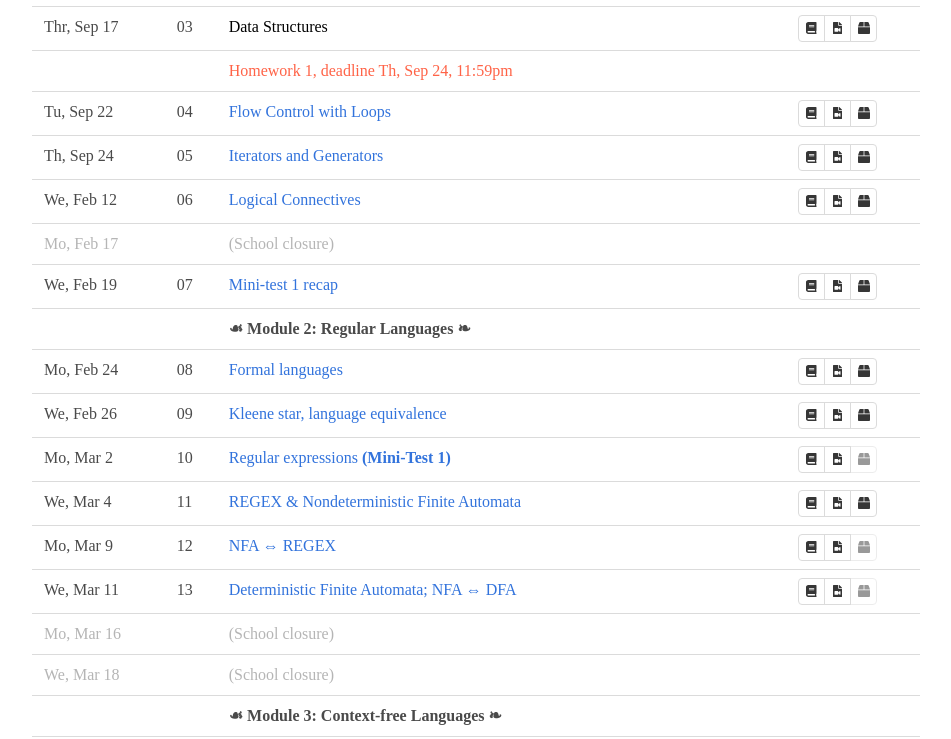
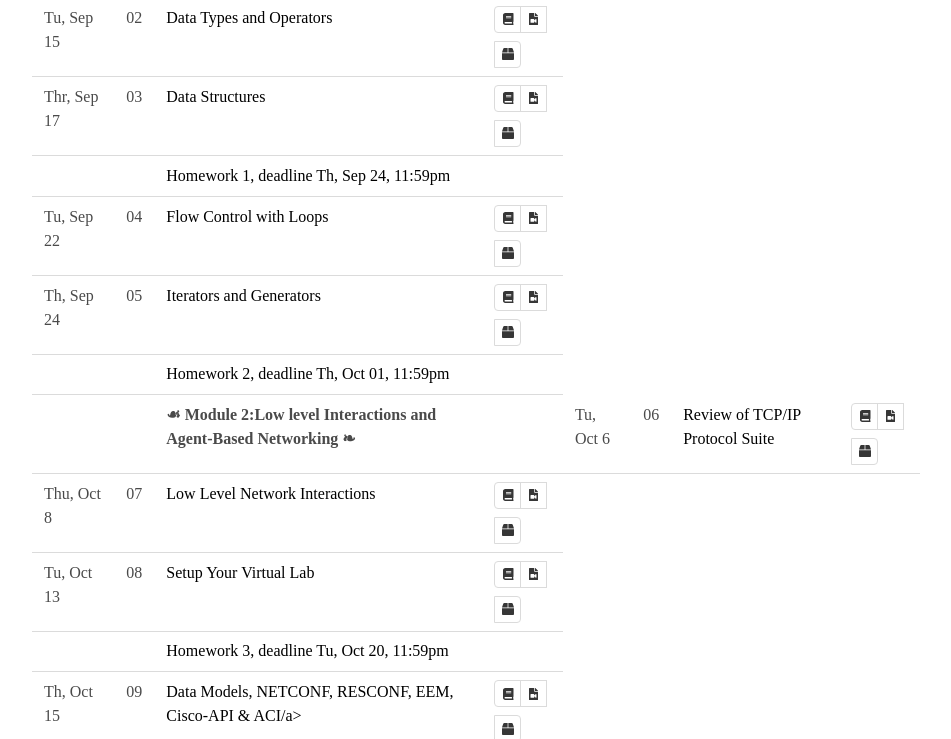
Before and after one commit to NamSonNguyen/CNIT-381, a plain HTML site: page index.html in a window 1280 px wide. Shown: the part 1233-1972 px from the top of the page, without its empty margins (164-1115 px from the left). Drawn offline with Linux system fonts and the light colour scheme; a web font is replaced by a local one.

Commit message:
Update index.html

```diff
--- a/index.html
+++ b/index.html
@@ -114,7 +114,7 @@
   <td>01</td>
   <td>
 
-    <a style="color:DodgerBlue;">Course overview; Python Intro</a>
+    <a style="color:Black;">Course overview; Python Intro</a>
 
   </td>
   <td>
@@ -138,7 +138,7 @@
   <td>02</td>
   <td>
 
-    <a>Data Types and Operators</a>
+    <a style="color:Black;">Data Types and Operators</a>
 
   </td>
   <td>
@@ -182,7 +182,7 @@
   <td></td>
   <td>
 
-    <a style="color:Tomato;">Homework 1, deadline Th, Sep 24, 11:59pm</a>
+    <a style="color:Black;">Homework 1, deadline Th, Sep 24, 11:59pm</a>
 
   </td>
   <td>
@@ -201,7 +201,7 @@
   <td>04</td>
   <td>
 
-    <a>Flow Control with Loops</a>
+    <a style="color:Black;">Flow Control with Loops</a>
 
   </td>
   <td>
@@ -225,7 +225,7 @@
   <td>05</td>
   <td>
 
-    <a>Iterators and Generators</a>
+    <a style="color:Black;">Iterators and Generators</a>
 
   </td>
   <td>
@@ -242,54 +242,58 @@
 
 <tr>
 
-
-
-
-  <td>We, Feb 12</td>
-  <td>06</td>
+  <tr>
+  <td></td>
+  <td></td>
   <td>
 
-    <a href="lecture06.html">Logical Connectives</a>
+    <a style="color:Black;">Homework 2, deadline Th, Oct 01, 11:59pm</a>
 
   </td>
   <td>
-
-
-
-      <span class="buttons has-addons"><a class="button" title="Download lecture slides" href="lecture06.pdf"><span class="icon is-small"><i class="fas fa-book"></i></span></a><a class="button" title="Video recording" href="https://echo360.org/media/0cc14e1a-7f61-4a18-9cf0-2e694000bfa0/public"><span class="icon is-small"><i class="fas fa-file-video"></i></span></a><a class="button" title="Class exercises" href="lecture06.v"><span class="icon is-small"><i class="fas fa-box"></i></span></a></span>
 
   </td>
 
 </tr>
 
+  <td></td>
+  <td></td>
+  <td><b>☙ Module 2:Low level Interactions and Agent-Based Networking ❧</b></td>
+  <td></td>
 
 
-<tr>
+  <td>Tu, Oct 6</td>
+  <td>06</td>
+  <td>
+
+    <a style="color:Black;">Review of TCP/IP Protocol Suite</a>
+
+  </td>
+  <td>
+      <span class="buttons has-addons"><a class="button" title="Download lecture slides" href="lecture06.pdf"><span class="icon is-small"><i class="fas fa-book"></i></span></a><a class="button" title="Video recording" href="https://echo360.org/media/0cc14e1a-7f61-4a18-9cf0-2e694000bfa0/public"><span class="icon is-small"><i class="fas fa-file-video"></i></span></a><a class="button" title="Class exercises" href="lecture06.v"><span class="icon is-small"><i class="fas fa-box"></i></span></a></span>
+  </td>
+
+</tr>
+
+<!--tr>
 
   <td class="has-text-grey-light">Mo, Feb 17</td>
   <td></td>
   <td class="has-text-grey-light">(School closure)</td>
   <td></td>
 
-</tr>
-
-
+</tr-->
 
 <tr>
 
-
-
-
-  <td>We, Feb 19</td>
+  <td>Thu, Oct 8</td>
   <td>07</td>
   <td>
 
-    <a href="lecture07.html">Mini-test 1 recap</a>
+    <a style="color:Black;">Low Level Network Interactions</a>
 
   </td>
   <td>
-
-
 
       <span class="buttons has-addons"><a class="button" title="Download lecture slides" href="lecture07.pdf"><span class="icon is-small"><i class="fas fa-book"></i></span></a><a class="button" title="Video recording" href="https://echo360.org/media/8e83d814-050b-4a8e-bdd3-99da20acbf2b/public"><span class="icon is-small"><i class="fas fa-file-video"></i></span></a><a class="button" title="Class exercises" href="lecture07.v"><span class="icon is-small"><i class="fas fa-box"></i></span></a></span>
 
@@ -297,35 +301,16 @@
 
 </tr>
 
-
-
 <tr>
 
-
-  <td></td>
-  <td></td>
-  <td><b>☙ Module 2: Regular Languages ❧</b></td>
-  <td></td>
-
-</tr>
-
-
-
-<tr>
-
-
-
-
-  <td>Mo, Feb 24</td>
+  <td>Tu, Oct 13</td>
   <td>08</td>
   <td>
 
-    <a href="lecture08.html">Formal languages</a>
+    <a style="color:Black;">Setup Your Virtual Lab</a>
 
   </td>
   <td>
-
-
 
       <span class="buttons has-addons"><a class="button" title="Download lecture slides" href="lecture08.pdf"><span class="icon is-small"><i class="fas fa-book"></i></span></a><a class="button" title="Video recording" href="https://echo360.org/media/eafbe08d-649e-4e52-bdb0-6c9b3139b4f9/public"><span class="icon is-small"><i class="fas fa-file-video"></i></span></a><a class="button" title="Class exercises" href="lecture08.v"><span class="icon is-small"><i class="fas fa-box"></i></span></a></span>
 
@@ -333,23 +318,32 @@
 
 </tr>
 
+ <tr>
 
-
-<tr>
-
-
-
-
-  <td>We, Feb 26</td>
-  <td>09</td>
+  <tr>
+  <td></td>
+  <td></td>
   <td>
 
-    <a href="lecture09.html">Kleene star, language equivalence</a>
+    <a style="color:Black;">Homework 3, deadline Tu, Oct 20, 11:59pm</a>
 
   </td>
   <td>
 
+  </td>
 
+</tr>
+
+<tr>
+
+  <td>Th, Oct 15</td>
+  <td>09</td>
+  <td>
+
+    <a style="color:Black;">Data Models, NETCONF, RESCONF, EEM, Cisco-API & ACI/a>
+
+  </td>
+  <td>
 
       <span class="buttons has-addons"><a class="button" title="Download lecture slides" href="lecture09.pdf"><span class="icon is-small"><i class="fas fa-book"></i></span></a><a class="button" title="Video recording" href="https://echo360.org/media/561be86a-fd93-4308-a959-fbe3c2cf8c90/public"><span class="icon is-small"><i class="fas fa-file-video"></i></span></a><a class="button" title="Class exercises" href="lecture09.v"><span class="icon is-small"><i class="fas fa-box"></i></span></a></span>
 
@@ -357,23 +351,16 @@
 
 </tr>
 
-
-
 <tr>
 
-
-
-
-  <td>Mo, Mar  2</td>
+  <td>Tu, Oct  20</td>
   <td>10</td>
   <td>
 
-    <a href="lecture10.html">Regular expressions <b>(Mini-Test 1)</b></a>
+    <a style="color:Black;">Agent-Based: Puppet, Chef, SalStack</b></a>
 
   </td>
   <td>
-
-
 
       <span class="buttons has-addons"><a class="button" title="Download lecture slides" href="lecture10.pdf"><span class="icon is-small"><i class="fas fa-book"></i></span></a><a class="button" title="Video recording" href="https://echo360.org/media/97f0ee1d-7cde-4e35-b5a7-ce12ce28c306/public"><span class="icon is-small"><i class="fas fa-file-video"></i></span></a><a class="button" title="Class exercises" disabled=""><span class="icon is-small"><i class="fas fa-box"></i></span></a></span>
 
@@ -381,23 +368,32 @@
 
 </tr>
 
-
-
-<tr>
-
-
-
-
-  <td>We, Mar  4</td>
-  <td>11</td>
+  <tr>
+  <td></td>
+  <td></td>
   <td>
 
-    <a href="lecture11.html">REGEX &amp; Nondeterministic Finite Automata</a>
+    <a style="color:Black;">Homework 4, deadline Tu, Oct 27, 11:59pm</a>
 
   </td>
   <td>
 
+  </td>
+</tr>
 
+  <td></td>
+  <td></td>
+  <td><b>☙ Module 3:Agentless Network Automation Tools ❧</b></td>
+  <td></td>
+
+<tr>
+
+  <td>Th, Oct 22</td>
+  <td>11</td>
+  <td>
+
+    <a style="color:Black;">Automation Framework: Ansible </td>
+  <td>
 
       <span class="buttons has-addons"><a class="button" title="Download lecture slides" href="lecture11.pdf"><span class="icon is-small"><i class="fas fa-book"></i></span></a><a class="button" title="Video recording" href="https://echo360.org/media/0f6e834b-29b9-46c7-b93b-b4edc04d56e4/public"><span class="icon is-small"><i class="fas fa-file-video"></i></span></a><a class="button" title="Class exercises" href="lecture11.v"><span class="icon is-small"><i class="fas fa-box"></i></span></a></span>
 
@@ -405,23 +401,16 @@
 
 </tr>
 
-
-
 <tr>
 
-
-
-
-  <td>Mo, Mar  9</td>
+  <td>Tu, Oct 27</td>
   <td>12</td>
   <td>
 
-    <a href="lecture12.html">NFA ⇔ REGEX</a>
+    <a style="color:Black;">Automation Framework: Ansible (Cont)</a>
 
   </td>
   <td>
-
-
 
       <span class="buttons has-addons"><a class="button" title="Download lecture slides" href="lecture12.pdf"><span class="icon is-small"><i class="fas fa-book"></i></span></a><a class="button" title="Video recording" href="https://echo360.org/media/459e0291-c7b4-4638-99a3-a032fb082df9/public"><span class="icon is-small"><i class="fas fa-file-video"></i></span></a><a class="button" title="Class exercises" disabled=""><span class="icon is-small"><i class="fas fa-box"></i></span></a></span>
 
```
